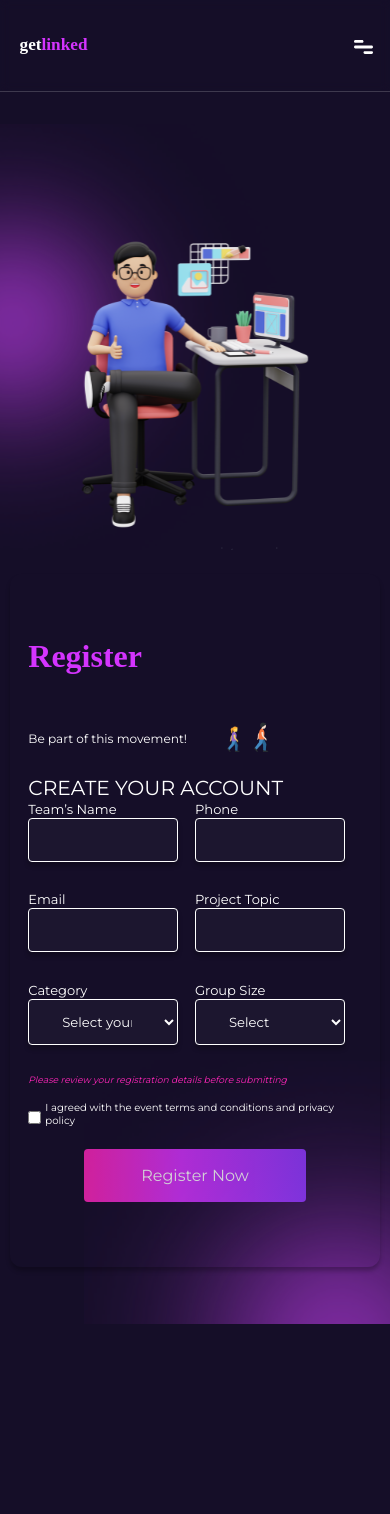
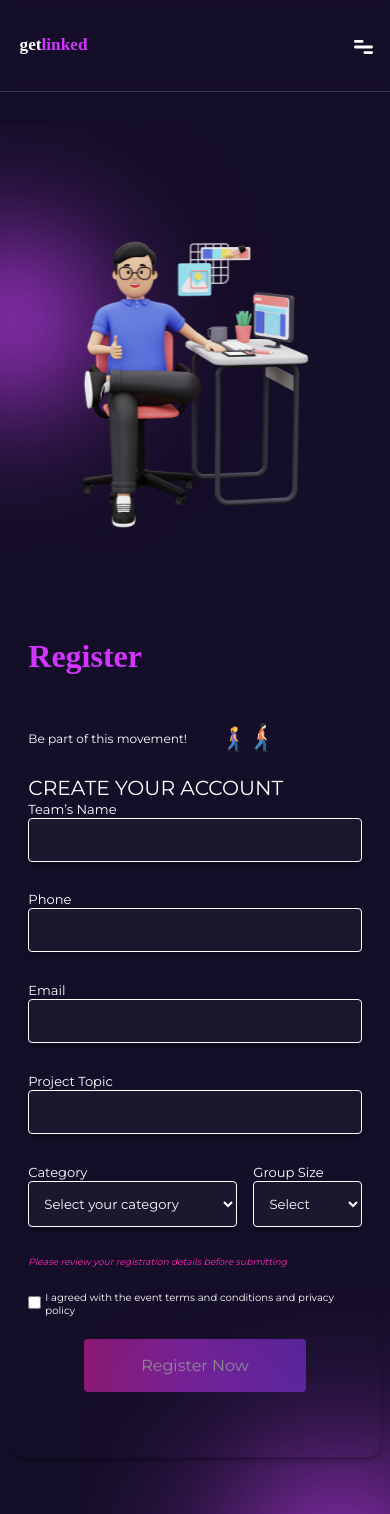
Before and after one commit to Fumbi1/Hackathon, a Next.js app: page /RegisterPage in a window 390 px wide. Before the commit the page ends 1324 px from the top, so only its background shows below. Built offline with nearby package versions, Linux system fonts and the light colour scheme; a web font is replaced by a local one.

Commit message:
Reset Contact and Register Forms upon Submit

```diff
--- a/src/app/ContactPage/contact.css
+++ b/src/app/ContactPage/contact.css
@@ -161,6 +161,7 @@
 
 .input1:focus {
   outline: none;
+  border: transparent;
 }
 
 .input2 {
@@ -189,6 +190,7 @@
 
 .input2:focus {
   outline: none;
+  border: transparent;
 }
 
 .input3 {
@@ -217,6 +219,7 @@
 
 .input3:focus {
   outline: none;
+  border: transparent;
 }
 
 .submit {
@@ -238,6 +241,7 @@
   line-height: normal;
   border: none;
   align-self: center;
+  transition: all 500ms;
 }
 
 .submit:disabled {
--- a/src/app/ContactPage/page.js
+++ b/src/app/ContactPage/page.js
@@ -54,6 +54,7 @@ const Contact = () => {
         } catch (error) {
             console.log(error);
         } finally {
+            e.target.reset(); //Reset the form
             setTimeout(() => {
                 setSubmitText(false);
             }, 5000);
@@ -129,10 +130,11 @@ const Contact = () => {
                         <button
                         className="submit"
                         type="submit"
+                        disabled={disableBtn}
                         >
-                            Submit
+                            {disableBtn? "Loading..." : "Submit"}
                         </button>
-                        <p className={submitText? "pshow" : "pnone"} disabled={disableBtn}>Submitted</p>
+                        <p className={submitText? "pshow" : "pnone"}>Submitted</p>
                     </div>
                 </form>
             </div>
--- a/src/app/RegisterPage/page.js
+++ b/src/app/RegisterPage/page.js
@@ -56,6 +56,7 @@ const Register = () => {
     } catch (error) {
         console.log(error);
     } finally {
+      e.target.reset(); //Reset the form
       setDisableBtn(false);
     }
   };
@@ -156,7 +157,7 @@ const Register = () => {
                 </div>
               </div>
               <div className="f_row3">
-                <div className="field">
+                <div className="fieldC">
                   <label className="fill">Category</label>
                   <br />
                   <select
@@ -167,12 +168,12 @@ const Register = () => {
                     required
                   >
                     <option value="">Select your category</option>
-                    <option value="1">1</option>
-                    <option value="1">2</option>
-                    <option value="3">3</option>
+                    <option value="Mobile">Mobile</option>
+                    <option value="Web">Web</option>
+                    <option value="UI/UX">UI/UX</option>
                   </select>
                 </div>
-                <div className="field">
+                <div className="fieldD">
                   <label className="fill">Group Size</label>
                   <br />
                   <select
--- a/src/app/RegisterPage/register.css
+++ b/src/app/RegisterPage/register.css
@@ -127,6 +127,16 @@
     margin-bottom: 1.81rem;
 }
 
+.fieldC{
+    width: 100%;
+    margin-bottom: 1.81rem;
+}
+
+.fieldD{
+    width: 100%;
+    margin-bottom: 1.81rem;
+}
+
 .inputA{
     width: 90%;
     border-radius: 0.25rem;
@@ -165,9 +175,8 @@
 }
 
 inputC:focus{
-    border-color: #007bff;
-    border-radius: 0.25rem;
-    border: 1px solid #FFF;
+    outline: none;
+    border: transparent;
     color: #FFF;
 }
 
@@ -193,9 +202,8 @@ inputC:focus{
 }
 
 inputD:focus{
-    border-color: #007bff;
-    border-radius: 0.25rem;
-    border: 1px solid #FFF;
+    outline: none;
+    border: transparent;
     color: #FFF;
 }
 
@@ -221,6 +229,7 @@ inputD:focus{
     font-weight: 400;
     line-height: normal;
     margin-block: 1rem 1.38rem;
+    padding-top: 0.5rem;
 }
 
 .conditions{
@@ -245,10 +254,11 @@ inputD:focus{
     font-style: normal;
     font-weight: 400;
     line-height: normal;
+    transition: all 500ms;
 }
 
 .reg_btn:disabled{
-    opacity: 0.8;
+    opacity: 0.5;
 }
 
 
@@ -261,6 +271,7 @@ inputD:focus{
     left: 0;
     z-index: 20;
     display: none;
+    transition: all 500ms;
 }
 
 
@@ -272,6 +283,7 @@ inputD:focus{
     left: 0;
     z-index: 20;
     height: 100%;
+    transition: all 500ms;
 }
 
 .modal_wrapper{
@@ -285,7 +297,12 @@ inputD:focus{
     display: flex;
     justify-content: center;
     align-items: center;
-    position: relative;
+    position: fixed;
+    top: 7.5%;
+    left: 50%;
+    transform: translate(-50%, -7.5%);
+    transition: all 500ms;
+
 }
 
 .successful{
@@ -410,6 +427,85 @@ inputD:focus{
         display: flex;
         justify-content: center;
         align-items: center;
-        position: relative;
+        position: fixed;
+        top: -10%;
+        left: 50%;
+        transform: translate(-50%, 10%);
+        transition: all 500ms;
     }
+
+    .inputA{
+        width: 100%;
+        border-radius: 0.25rem;
+        border: 1px solid #FFF;
+        background: rgba(255, 255, 255, 0.03);
+        box-shadow: 0px 4px 4px 0px rgba(0, 0, 0, 0.25);
+        padding-block: 0.81rem;
+        padding-inline: 1.81rem;
+        color: #FFF;
+        font-family: Montserrat;
+        font-size: clamp(0.8125rem, 0.7589rem + 0.2679vw, 1rem);
+        font-style: normal;
+        font-weight: 400;
+        line-height: normal;
+    }
+
+    .inputC{
+        width: 100%;
+        border-radius: 0.25rem;
+        border: 1px solid #FFF;
+        background: rgba(255, 255, 255, 0.03);
+        box-shadow: 0px 4px 4px 0px rgba(0, 0, 0, 0.25);
+        padding-block: 0.81rem;
+        padding-inline: 0.69rem;
+        color: #FFF;
+        font-family: Montserrat;
+        font-size: clamp(0.8125rem, 0.7589rem + 0.2679vw, 1rem);
+        font-style: normal;
+        font-weight: 400;
+        line-height: normal;
+    }
+
+    .inputD{
+        width: 100%;
+        border-radius: 0.25rem;
+        border: 1px solid #FFF;
+        background: rgba(255, 255, 255, 0.03);
+        box-shadow: 0px 4px 4px 0px rgba(0, 0, 0, 0.25);
+        padding-block: 0.81rem;
+        padding-inline: 0.69rem;
+        color: #FFF;
+        font-family: Montserrat;
+        font-size: clamp(0.8125rem, 0.7589rem + 0.2679vw, 1rem);
+        font-style: normal;
+        font-weight: 400;
+        line-height: normal;
+    }
+
+    .f_row1{
+        width: 100%;
+        display: flex;
+        flex-direction: column;
+        justify-content: center;
+        align-items: center;
+    }
+
+    .f_row2{
+        width: 100%;
+        display: flex;
+        flex-direction: column;
+        justify-content: center;
+        align-items: center;
+    }
+
+    .fieldC{
+        width: 62.5%;
+        margin-bottom: 1.81rem;
+    }
+
+    .fieldD{
+        width: 32.5%;
+        margin-bottom: 1.81rem;
+    }
+
 }
```
